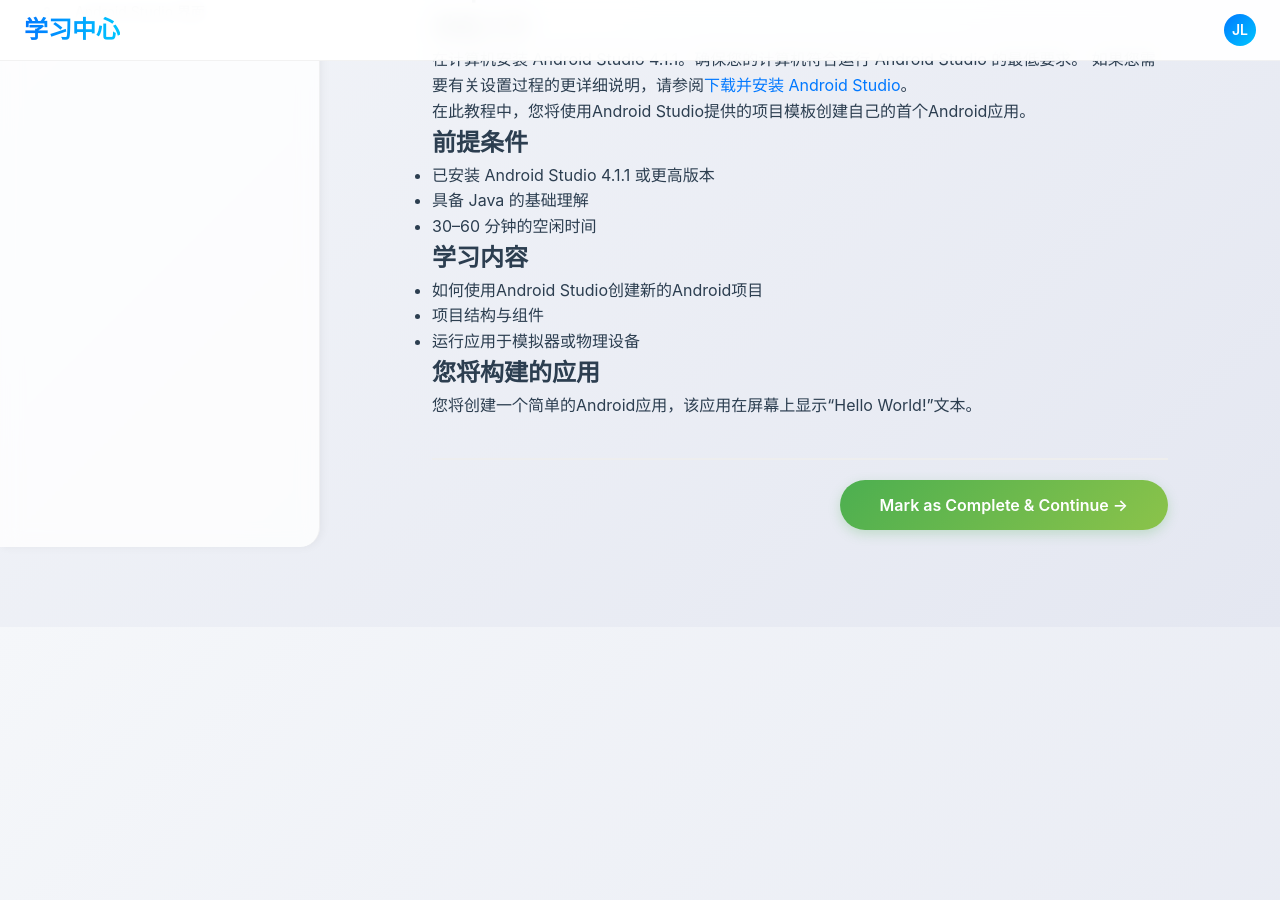
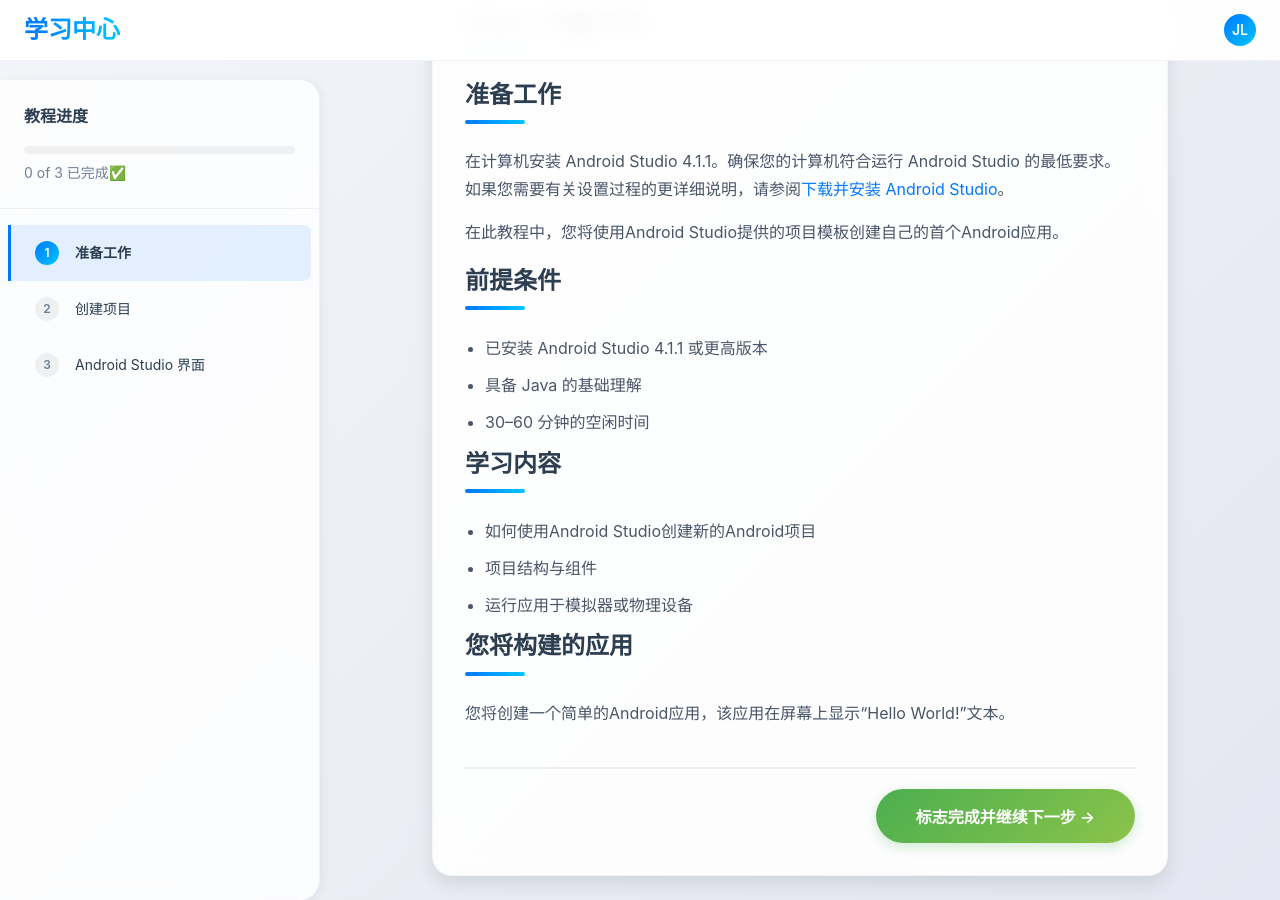
Before and after one commit to jame-louis/android-tutorials, a Jekyll site: the page built from _tutorials/your-first-application.md, in a window 1280 px wide and 900 px high, scrolled down 353 px. Built offline with Jekyll 4.4.1, drawn with Linux system fonts in a browser that asks for light colours; before the commit the page ends 980 px from its top, so only the background shows below that; some of the changed text lies outside the part shown.

Commit message:
update tutorial layout

```diff
--- a/_layouts/tutorial.html
+++ b/_layouts/tutorial.html
@@ -17,7 +17,7 @@
   <div class="main-container">
     <aside class="sidebar" id="sidebar">
       <div class="sidebar-header">
-        <h3>Course Progress</h3>
+        <h3>教程进度</h3>
         <div class="progress-bar">
           <div class="progress-fill" id="progressFill"></div>
         </div>
@@ -58,7 +58,7 @@
         {% endif %}
       </div>
 
-      <div id="tutorial-content">
+      <div class="content-body" id="tutorial-content">
         {{ content }}
       </div>
 
@@ -133,7 +133,7 @@
         if (index > 0) {
           const prevBtn = document.createElement('button');
           prevBtn.className = 'nav-button prev';
-          prevBtn.textContent = '← Previous Step';
+          prevBtn.textContent = '← 上一步';
           prevBtn.onclick = () => showStep(index);
           navDiv.appendChild(prevBtn);
         } else {
@@ -144,7 +144,7 @@
         if (index < stepHeaders.length - 1) {
           const nextBtn = document.createElement('button');
           nextBtn.className = 'complete-button';
-          nextBtn.textContent = 'Mark as Complete & Continue →';
+          nextBtn.textContent = '标志完成并继续下一步 →';
           nextBtn.onclick = () => completeStep(index + 1);
           navDiv.appendChild(nextBtn);
         } else {
@@ -265,7 +265,7 @@
 
       const percentage = (completed.length / config.totalSteps) * 100;
       progressFill.style.width = percentage + '%';
-      progressText.textContent = `${completed.length} of ${config.totalSteps} completed`;
+      progressText.textContent = `${completed.length} of ${config.totalSteps} 已完成✅`;
 
       // Update sidebar
       document.querySelectorAll('.step-item').forEach(item => {
```
